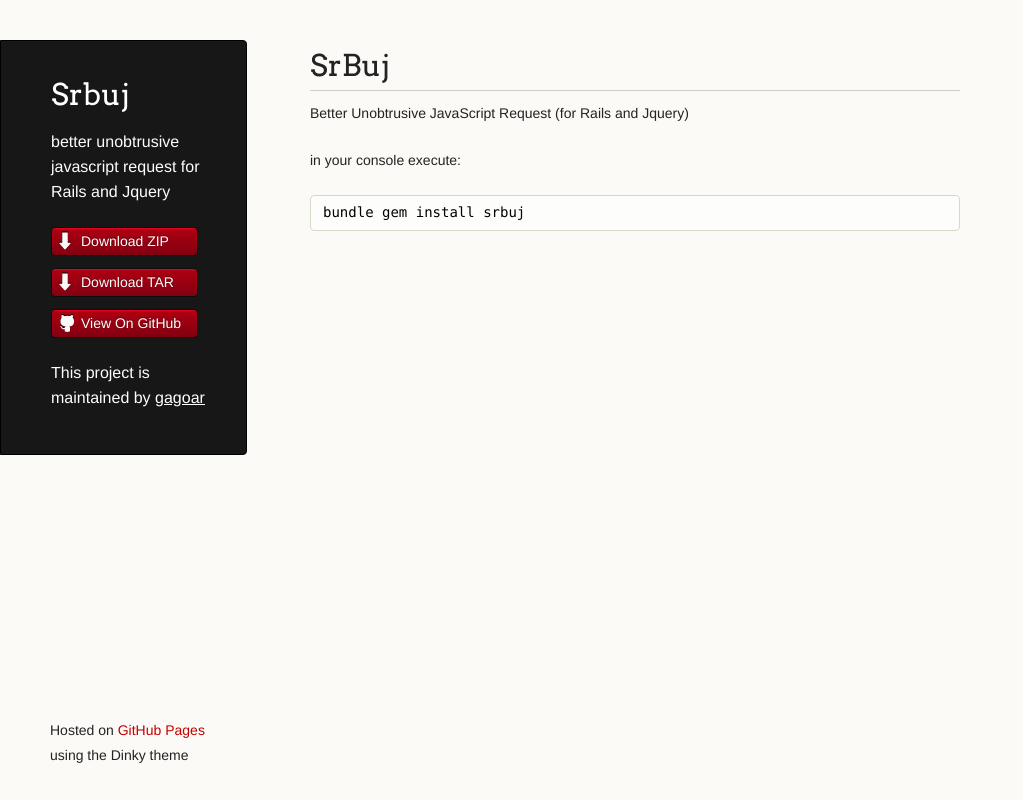
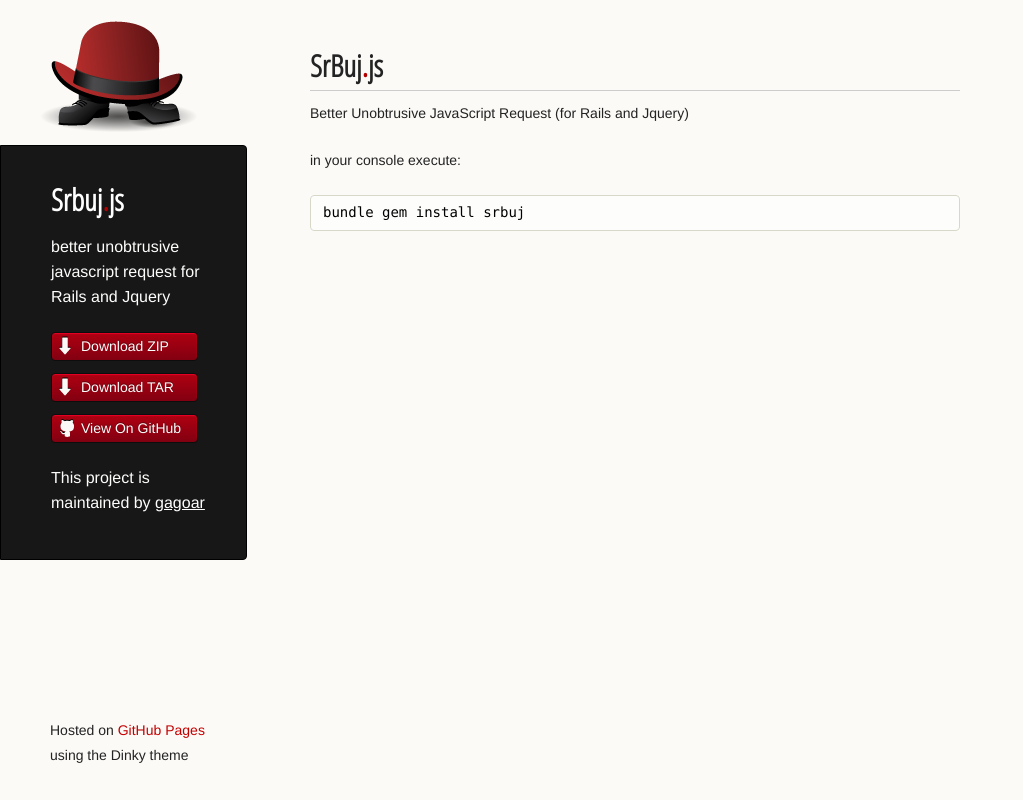
Before and after one commit to gagoar/SrBuj, a plain HTML site: page index.html in a window 1280 px wide. Shown: the whole page, without its empty margins (0-1023 px from the left). Drawn offline with Linux system fonts and the light colour scheme.

Commit message:
adding srbug pic :D

```diff
--- a/index.html
+++ b/index.html
@@ -9,6 +9,7 @@
     <link rel="stylesheet" href="stylesheets/pygment_trac.css">
     <script src="javascripts/scale.fix.js"></script>
     <meta name="viewport" content="width=device-width, initial-scale=1, user-scalable=no">
+    <link href='http://fonts.googleapis.com/css?family=Open+Sans+Condensed:300' rel='stylesheet' type='text/css'>
     <!--[if lt IE 9]>
     <script src="//html5shiv.googlecode.com/svn/trunk/html5.js"></script>
     <![endif]-->
@@ -16,7 +17,7 @@
   <body>
     <div class="wrapper">
       <header>
-        <h1 class="header">Srbuj</h1>
+        <h1 class="header">Srbuj<span>.</span>js</h1>
         <p class="header">better unobtrusive javascript request for Rails and Jquery</p>
 
         <ul>
@@ -30,7 +31,7 @@
 
       </header>
       <section>
-        <h1>SrBuj</h1>
+        <h1>SrBuj<span>.</span>js</h1>
 
 <p>Better Unobtrusive JavaScript Request (for Rails and Jquery)</p>
 
--- a/stylesheets/styles.css
+++ b/stylesheets/styles.css
@@ -47,9 +47,15 @@ p, ul, ol, table, dl {
 }
 
 h1, h2, h3 {
-	font-family: Arvo, Monaco, serif;
+	font-family: 'Open Sans Condensed', Arvo, Monaco, serif;
   line-height:1.3;
 	font-weight: normal;
+}
+h1{
+  font-weight: bold;
+}
+h1 span{
+  color: #B20000;
 }
 
 h1,h2, h3 {
@@ -218,8 +224,18 @@ header {
 	border-top-right-radius: 4px;
 	border-bottom-right-radius: 4px;
 	padding: 34px 25px 22px 50px;
-	margin: 30px 25px 0 0;
+	margin: 135px 25px 0 0;
 	-webkit-font-smoothing: antialiased;
+}
+header:before{
+  display: block;
+  position: absolute;
+  width: 219px;
+  height:122px;
+  background: transparent url(../images/srbuj.png) left top no-repeat;
+  content: "";
+  left: 8px;
+  top: -134px;
 }
 
 p.header {
@@ -227,9 +243,7 @@ p.header {
 }
 
 h1.header {
-	font-family: Arvo, sans-serif;
 	font-size: 30px;
-	font-weight: 300;
 	line-height: 1.3em;
 	border-bottom: none;
 	margin-top: 0;
```
Also changed, not shown: images/srbuj.png (added).
